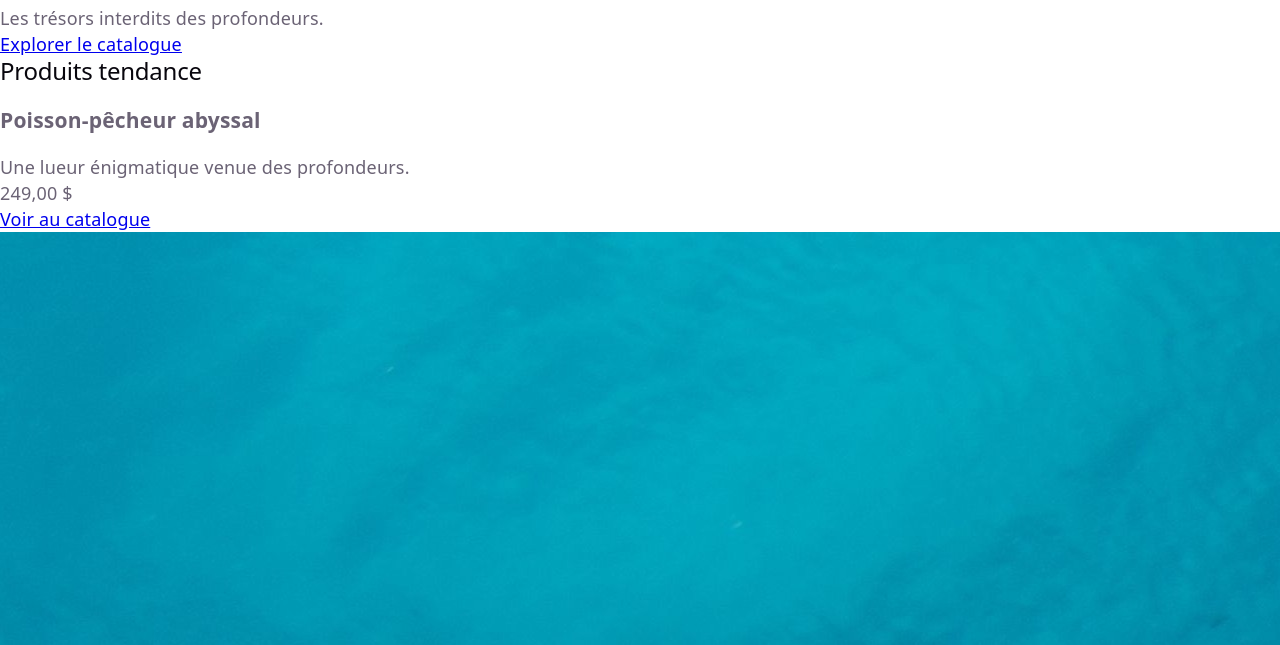
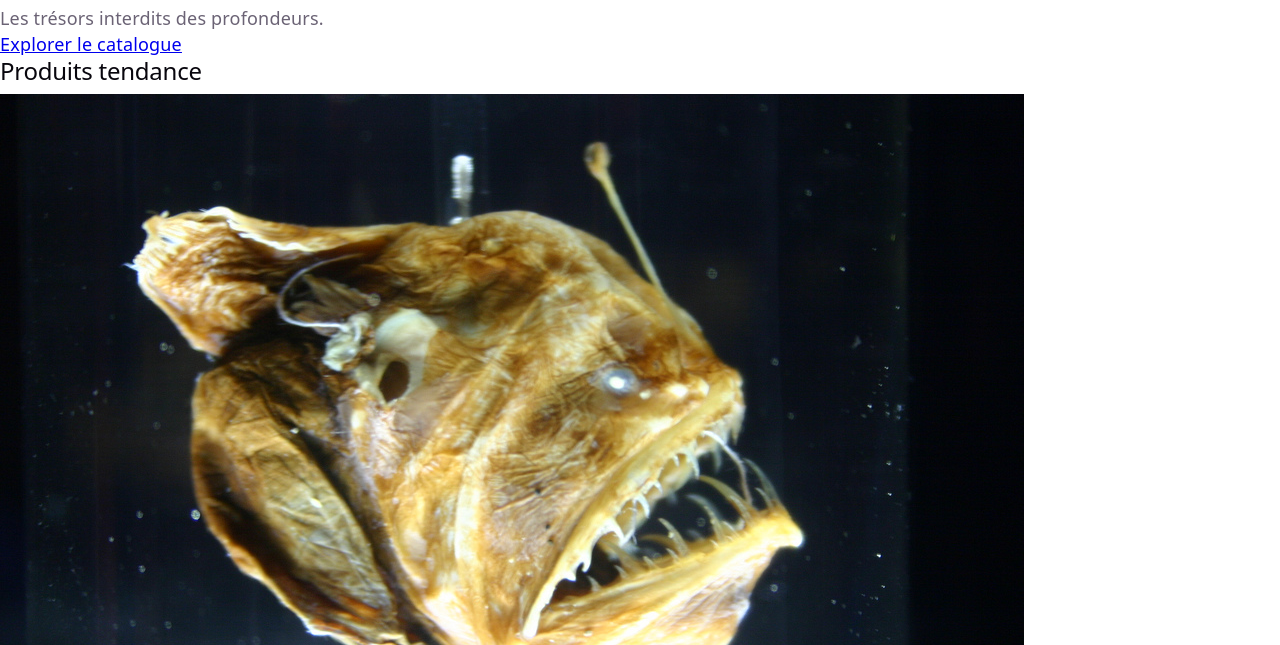
Before and after one commit to nicoraphaelle/TP2_NRGrevatt_MLafortune, a website built with Vite: page index.html in a window 1280 px wide. Shown: the part 155-800 px from the top of the page. Built offline with nearby package versions, Linux system fonts and the light colour scheme.

Commit message:
Ajoute l’image du poisson-pêcheur abyssal et son texte alternatif

```diff
--- a/index.html
+++ b/index.html
@@ -28,6 +28,7 @@
     <section>
       <h2>Produits tendance</h2>
         <article>
+          <img src="./src/assets/creaturesMarines/anglerfish.jpg" alt="Poisson-pêcheur abyssal">
           <h3>Poisson-pêcheur abyssal</h3>
           <p>Une lueur énigmatique venue des profondeurs.</p>
           <p>249,00 $</p>
```
Also changed, not shown: src/assets/creaturesMarines/anglerfish.jpg (added).
